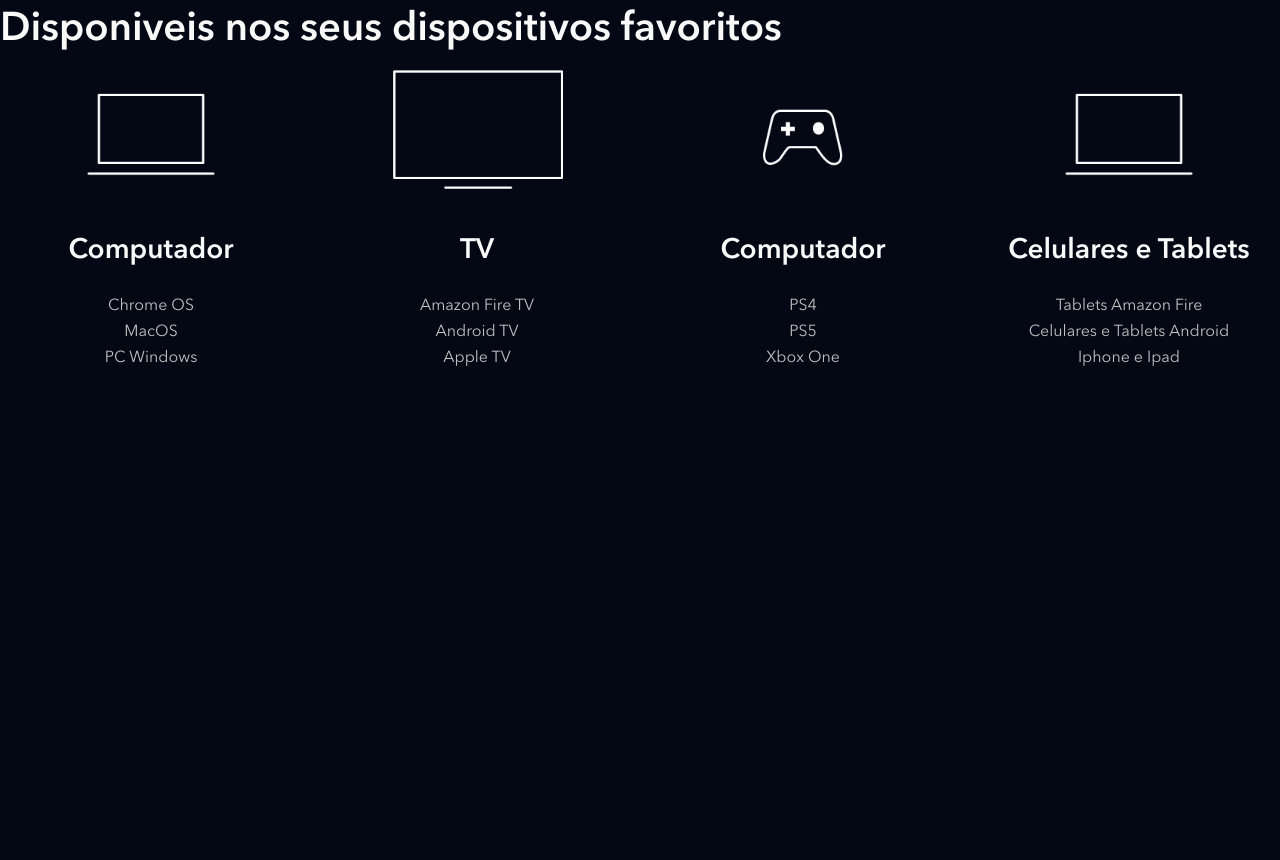
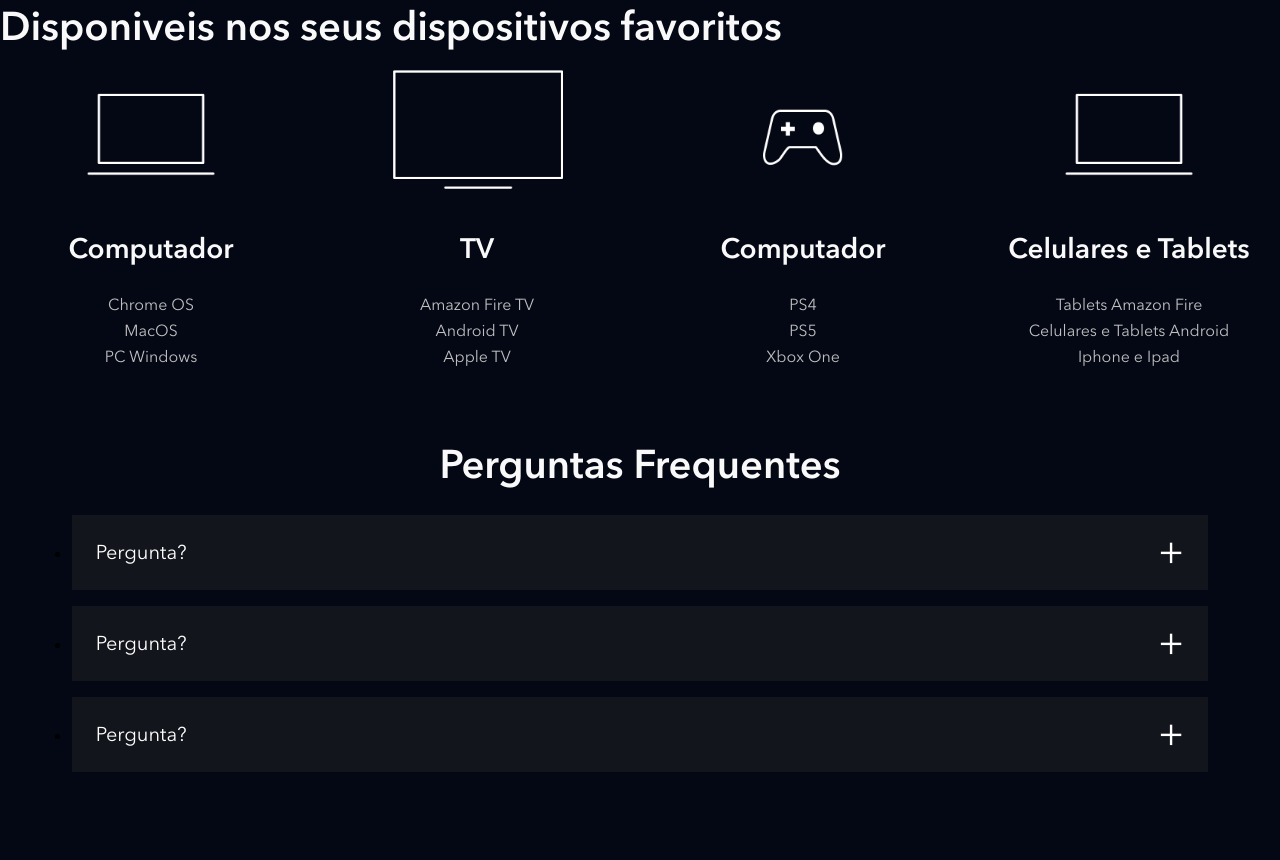
Before and after one commit to CaioCroccia22/Disney_Plus, a website: page index.html in a window 1280 px wide. Shown: the part 3680-4540 px from the top of the page. Before the commit the page ends 4050 px from the top, so only its background shows below. Drawn offline with nearby package versions, Linux system fonts and the light colour scheme; files that its build step writes are made by us from their sources; files whose address does not match are found by name.

Commit message:
feat: implement questions and answer section with trasition efect

```diff
--- a/index.html
+++ b/index.html
@@ -217,7 +217,37 @@
             </li>
         </ul>
     </section>
-
+    <section class="faq">
+        <h2 class="title">
+            Perguntas Frequentes
+        </h2>
+        <ul class="faq__questions">
+            <li class="faq__questions__item">
+                <div class="faq__questions__item__question" data-faq-question="" >
+                    Pergunta?
+                </div>
+                <div class="faq__questions__item__answer text--big">
+                    A resposta da pergunta
+                </div>
+            </li>
+            <li class="faq__questions__item">
+                <div class="faq__questions__item__question" data-faq-question="" >
+                    Pergunta?
+                </div>
+                <div class="faq__questions__item__answer text--big">
+                    A resposta da pergunta
+                </div>
+            </li>
+            <li class="faq__questions__item">
+                <div class="faq__questions__item__question" data-faq-question="" >
+                    Pergunta?
+                </div>
+                <div class="faq__questions__item__answer text--big">
+                    A resposta da pergunta
+                </div>
+            </li>
+        </ul>
+    </section>
     <script src="./src/main.js"></script>
 </body>
 </html>
--- a/src/main.js
+++ b/src/main.js
@@ -1,6 +1,8 @@
 document.addEventListener('DOMContentLoaded', function(){
     const buttons = document.querySelectorAll('[data-tab-button]');
+    const questions = document.querySelectorAll('[data-faq-question]');
 
+    ///Para trocar o layout quando clicar nas abas
     for (let i = 0; i < buttons.length; i++){
         buttons[i].addEventListener('click', function(botao){
             // console.log(buttons);
@@ -16,6 +18,17 @@ document.addEventListener('DOMContentLoaded', function(){
             botao.target.classList.add('shows__tabs__button--is-active');
         })
     }
+
+    for (let i = 0; i<questions.length ; i++){
+        questions[i].addEventListener("click", function(e){
+            const classe = 'faq__questions__item--is-open';
+            const elementoPai = e.target.closest('.faq__questions__item');
+            elementoPai.classList.toggle(classe);
+        })
+    }
+
+
+
 })
 
 function escondeTodasAbas(){
--- /dev/null
+++ b/src/styles/_faq.scss
@@ -0,0 +1,57 @@
+.faq{
+    padding: 5.6vw;
+
+    h2{
+        text-align: center;
+        margin-bottom: 24px;
+    }
+
+    &__questions{
+        &__item {
+            background-color: #13151D;
+            margin-bottom: 16px;
+
+            &__question{
+                color: #fff;
+                font-size: 20px;
+                padding: 24px;
+                display: block;
+                cursor: pointer;
+                position: relative;
+
+                &::after{
+                    content: '+';
+                    position: absolute;
+                    top: 0;
+                    right: 24px;
+                    height: 100%;
+                    display: flex;
+                    align-items: center;
+                    font-size: 40px;
+                }
+            }
+
+            &__answer{
+                height: 0;
+                overflow: hidden;
+                padding: 0 24px;
+                transition: height, .5s ease;
+            }
+
+            &--is-open{
+
+                .faq__questions__item__question::after{
+                    content: '-';
+                }
+
+                .faq__questions__item__answer{
+                    height: auto;
+                    padding: 24px;
+                    padding-top: 24px;
+                    padding-bottom: 24px;
+                    transition: height, .5s ease;
+                }
+            }
+        }
+    }
+}
--- a/src/styles/main.scss
+++ b/src/styles/main.scss
@@ -4,6 +4,7 @@
 @use 'shows';
 @use 'plans';
 @use 'available-devices';
+@use 'faq';
 
 @font-face{
     font-family: Avenir;
```
